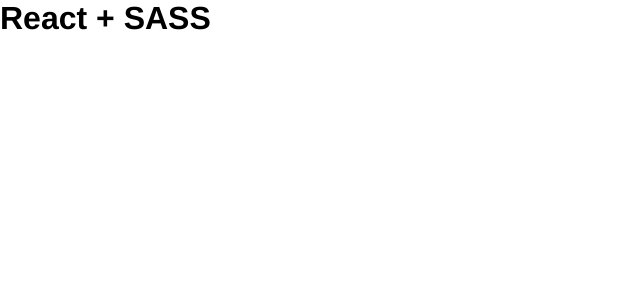
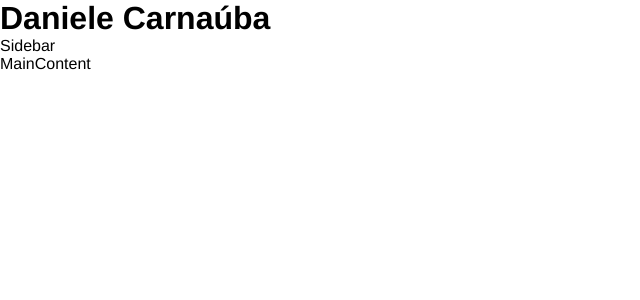
Before and after one commit to Danielecarn/Curriculo-Web, a React (Vite) app in the folder portfolio/: page / in a window 1280 px wide. Shown: the top 300 px of the page, without its empty margins (0-640 px from the left). Built offline with nearby package versions, Linux system fonts and the light colour scheme.

Commit message:
Estrutura base dos componentes

```diff
--- a/portfolio/src/App.jsx
+++ b/portfolio/src/App.jsx
@@ -1,10 +1,15 @@
+import MainContent from './components/MainContent';
+import Sidebar from './components/Sidebar';
 
+import './styles/components/app.sass';
 
 function App() {
 
   return (
     <div id="portfolio">
-      <h1>React + SASS</h1>
+      <h1>Daniele Carnaúba</h1>
+      <Sidebar/>
+      <MainContent/>
     </div>
   )
 }
--- /dev/null
+++ b/portfolio/src/components/MainContent.jsx
@@ -0,0 +1,8 @@
+
+const MainContent = () => {
+  return (
+    <div>MainContent</div>
+  )
+}
+
+export default MainContent
--- /dev/null
+++ b/portfolio/src/components/Sidebar.jsx
@@ -0,0 +1,8 @@
+
+const Sidebar = () => {
+  return (
+    <div>Sidebar</div>
+  )
+}
+
+export default Sidebar
```
Also changed, not shown: portfolio/src/styles/components/app.sass (added).
